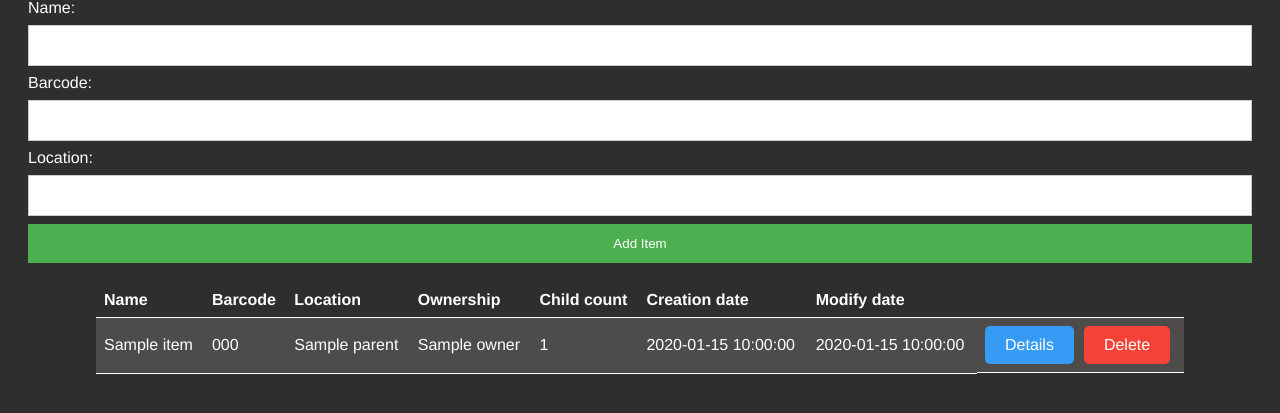
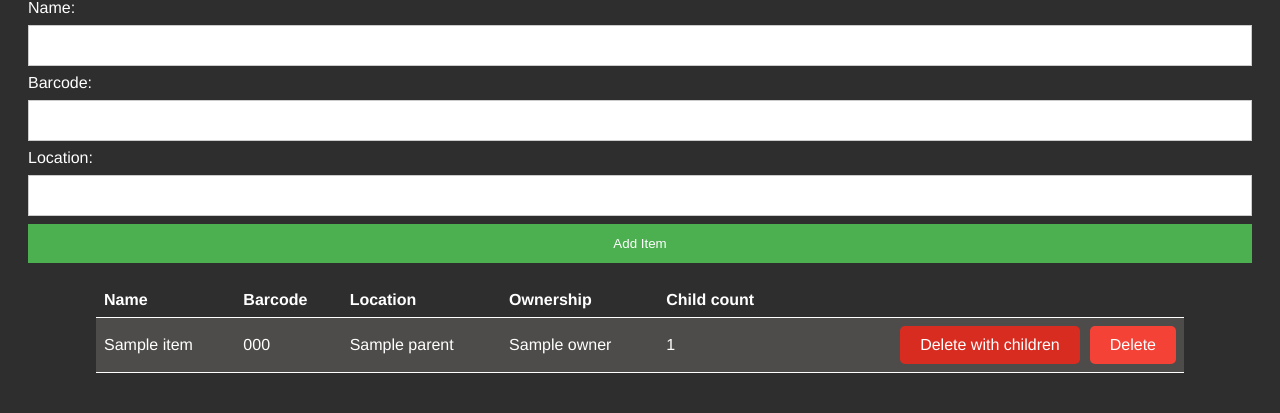
Before and after one commit to kacpi2442/Inventory, a Flask app: template templates/index.html in a window 1280 px wide. Shown: the part 125-538 px from the top of the page. Run offline with Flask 3, Linux system fonts and the light colour scheme; the template is opened without the code that fills it: most values are stand-ins (such as "Sample title", 1, 10 or a date in 2020).

Commit message:
Add row highlighting and delete child button*** ***Update base.html and style.css to add row highlighting and delete child button functionality

```diff
--- a/static/style.css
+++ b/static/style.css
@@ -8,6 +8,17 @@ table {
     width: 85vw;
     margin: 0 auto;
 }
+.rowlink::before {
+    content: "";
+    position: absolute;
+    display: block;
+    top: 0;
+    left: 0;
+    right: 0;
+    width: auto;
+    height: 55px;
+    z-index: 0;
+}
 th, td {
     padding: 8px;
     text-align: left;
@@ -16,6 +27,10 @@ th, td {
 th {
     background-color: #2e2e2e;
     color: white;
+}
+tr {
+    position: relative;
+    -webkit-transform: translateZ(0);
 }
 tr:nth-child(even) {
     background-color: #4d4c4a;
@@ -46,14 +61,18 @@ tr:nth-child(even) {
     background-color: #45a049;
 }
 
-table td.buttons{
+table .buttons{
+    position: relative;
     display: flex;
     gap: 10px;
     align-items: stretch;
     flex-direction: row;
+    justify-content: flex-end;
+    height: 100%;
+    z-index: 1;
 }
 
-table td.buttons .button {
+table .buttons .button {
     display: inline-block;
     padding: 10px 20px;
     color: #fff;
@@ -65,16 +84,25 @@ table td.buttons .button {
     text-align: center;
 }
 
-table td.buttons .button:hover {
+table .buttons .button:hover {
     background-color: #247cc9;
 }
 
-table td.buttons .delete-button {
+table .buttons .delete-button {
     background-color: #f44336;
 }
 
-table td.buttons .delete-button:hover {
+table .buttons .delete-button:hover {
     background-color: #d32f2f;
+}
+
+table .buttons .delete-child-button {
+    background-color: #d92c20;
+}
+
+table .buttons .delete-child-button:hover {
+    background-color: #b5261b;
+
 }
 
 .details-container {
@@ -92,7 +120,6 @@ table td.buttons .delete-button:hover {
         width: 80vw;
         align-items: stretch;
     }
-
 }
 
 .details-container .details {
@@ -126,8 +153,7 @@ table td.buttons .delete-button:hover {
 }
 
 .details-container .itemImage .buttons .button {
-    display: inline-block;
-    padding: 10px 20px;
+    padding: 10px;
     color: #fff;
     cursor: pointer;
     border-radius: 5px;
@@ -202,7 +228,6 @@ div.search-container form{
     flex:2;
 
 }
-
 .buttons-container:last-child {
     justify-content: flex-end;
 }
@@ -214,7 +239,6 @@ div.search-container form{
     color: white;
     width: 40px;
     height: 40px;
-
     justify-content: center;
     align-items: center;
     display: flex;
--- a/templates/base.html
+++ b/templates/base.html
@@ -22,15 +22,13 @@
                         <path opacity="0.3" d="M8 17V11H12V17H17V9H20L10 0L0 9H3V17H8Z" fill="white"/>
                     </svg>
                 </a>
-                {% if detailedItem %}
-                {% if detailedItem.parent %}
+                {% if detailedItem %}{% if detailedItem.parent %}
                 <a href="{{ detailedItem.parent.id }}" title="{{ detailedItem.parent.name }}" class="button">
                     <svg width="33" height="33" viewBox="34 34 35 35" fill="none" xmlns="http://www.w3.org/2000/svg">
                         <path d="M42 57L51 48L60 57H42Z" fill="white" fill-opacity="0.3"/>
                     </svg>
                 </a>
-                {% endif %}
-                {% endif %}
+                {% endif %}{% endif %}
             </div>
             <div class="search-container">
                 <form action="/search" method="POST">
@@ -64,13 +62,11 @@
                 <th>Location</th> <!-- Parent, to be deleted from showing -->
                 <th>Ownership</th>
                 <th>Child count</th>
-                <th>Creation date</th>
-                <th>Modify date</th>
                 <th></th>
             </tr>
             {% for item in items %}
-            <tr>
-                <td>{{ item.name }}</td>
+            <tr title="Item ID: {{ item.id }}&#10;Created: {{ item.created }}&#10;Modified: {{ item.modified }}" >
+                <td><a href="/details/{{ item.id }}" class="rowlink"></a>{{ item.name }}</td>
                 <td title="{% if item.barcodes|length > 1 %}{% for barcode in item.barcodes %}{{ barcode.barcode }}, {% endfor %}{% endif %}">
                     {% if item.barcodes|length > 1 %}
                     {{ item.barcodes[0].barcode }} +
@@ -91,16 +87,19 @@
                     {% endif %}
                 </td>
                 <td>{{ item.children|length }}</td>
-                <td>{{ item.created }}</td>
-                <td>{{ item.modified }}</td>
-                <td class="buttons">
-                    <a href="/details/{{ item.id }}">
-                        <label class="button details-button">Details</label>
-                    </a>
-                    <form action="/delete/{{ item.id }}" method="POST" onsubmit="return confirm('Are you sure you want to delete &quot;{{ item.name }}&quot;?');">
-                        <input type="submit" value="Delete" id="delete-button" style="display: none;" />
-                        <label class="button delete-button" for="delete-button">Delete</label>
-                    </form>
+                <td>
+                    <div class="buttons">
+                        {% if item.children|length > 0 %}
+                        <form action="/delete/{{ item.id }}" method="POST" onsubmit="return confirm('Are you sure you want to delete &quot;{{ item.name }}&quot;?');">
+                            <input type="submit" value="Delete" id="delete-child-button" style="display: none;" />
+                            <label class="button delete-child-button" for="delete-child-button">Delete with children</label>
+                        </form>
+                        {% endif %}
+                        <form action="/delete/{{ item.id }}" method="POST" onsubmit="return confirm('Are you sure you want to delete &quot;{{ item.name }}&quot;?');">
+                            <input type="submit" value="Delete" id="delete-button" style="display: none;" />
+                            <label class="button delete-button" for="delete-button">Delete</label>
+                        </form>
+                    </div>
                 </td>
             </tr>
             {% endfor %}
--- a/templates/details.html
+++ b/templates/details.html
@@ -2,7 +2,7 @@
 {% block topContainer %}
 <div class="details-container">
     <div class="details">
-        <h2>{{ detailedItem.name }}</h2>
+        <h1>{{ detailedItem.name }}</h1>
         <p>
             {% if detailedItem.barcodes|length > 1 %}
             <strong>Barcodes:</strong>
```
